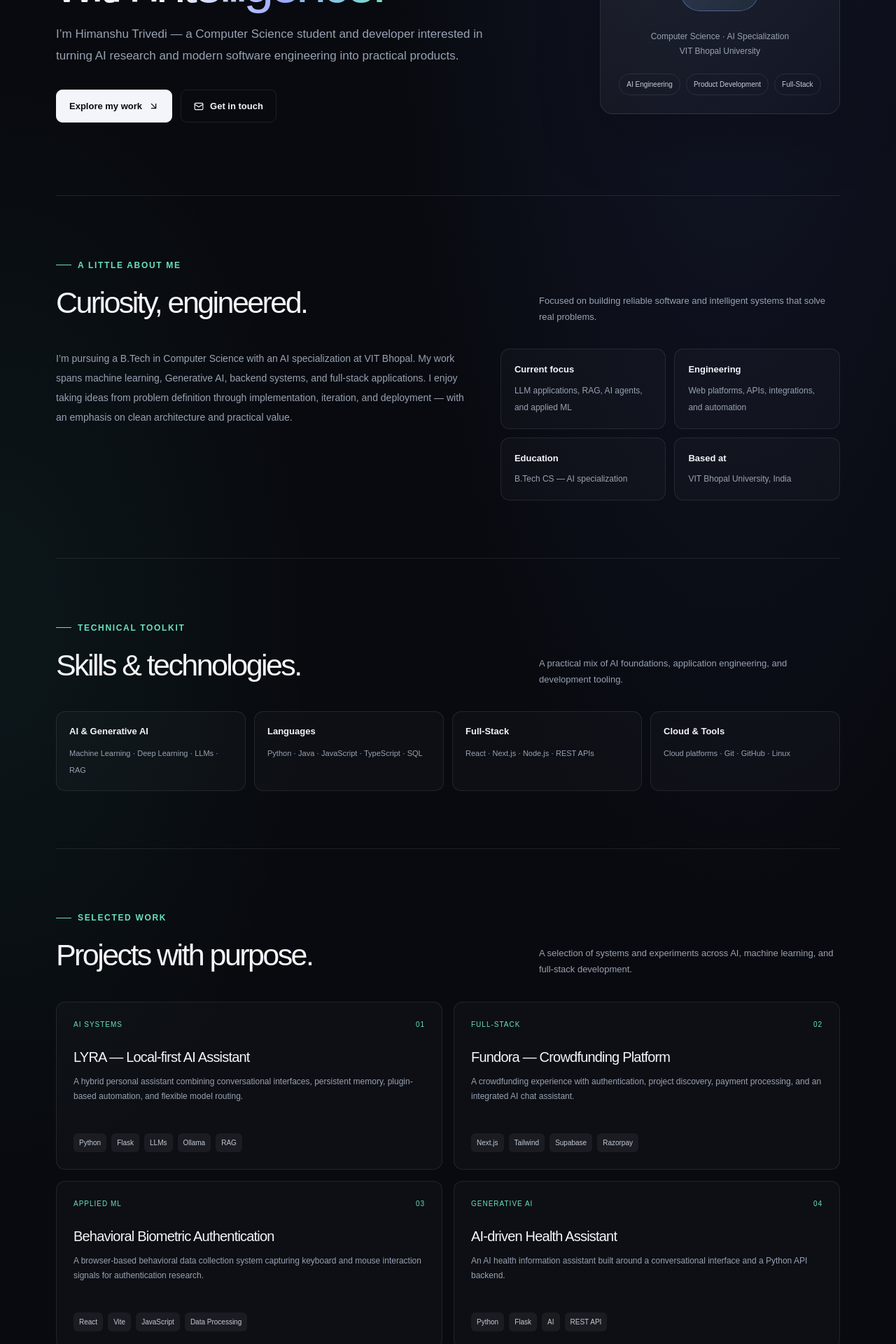
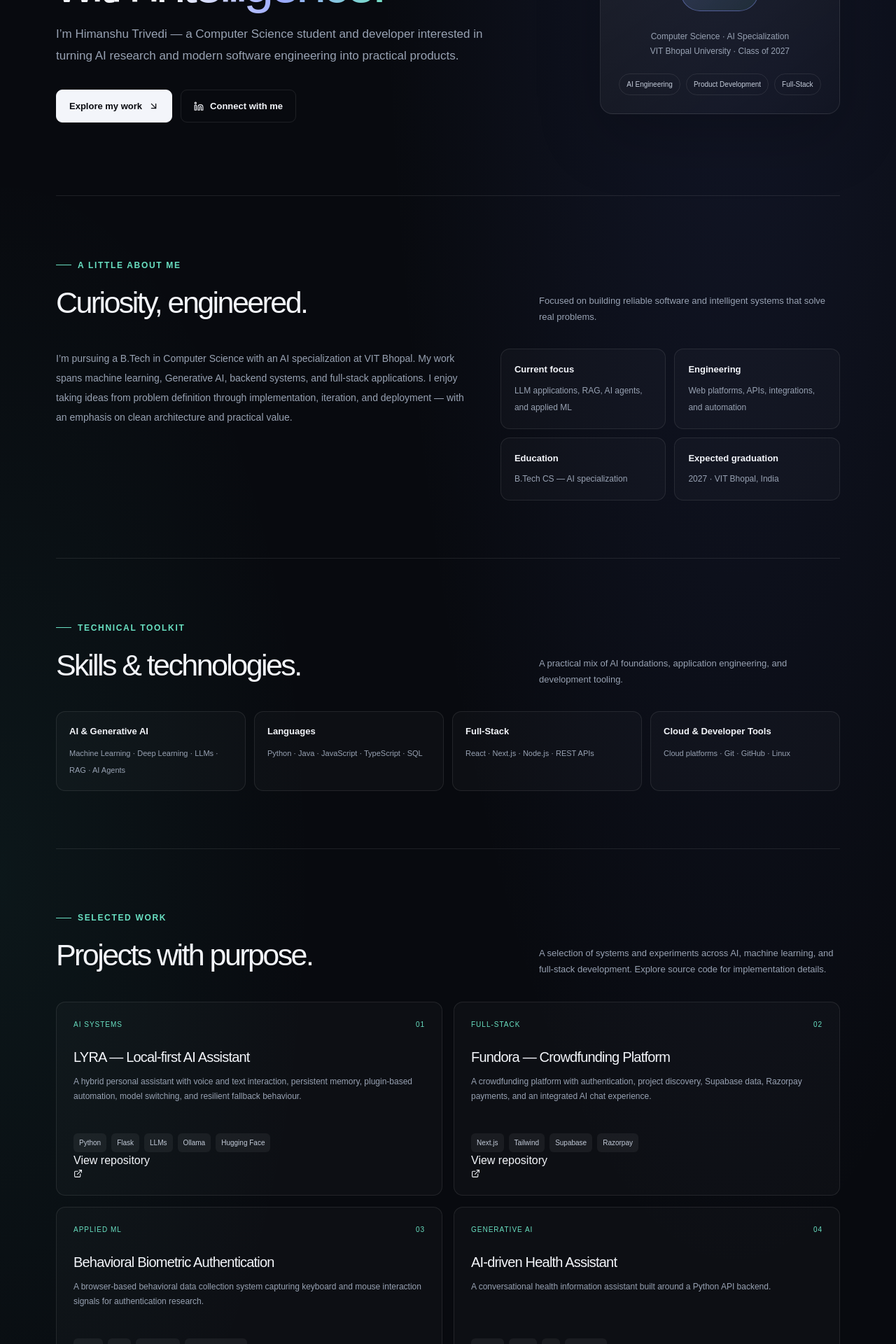
Before and after one commit to Himanshu-Trivedi9026/portfolio-website, a Next.js app: page / in a window 1280 px wide. Shown: the part 380-2300 px from the top of the page at 70% size. Built offline with nearby package versions, Linux system fonts and the light colour scheme.

Commit message:
feat: add project links achievements and certificates

```diff
--- a/src/app/page.tsx
+++ b/src/app/page.tsx
@@ -1,19 +1,33 @@
-import { ArrowDownRight, ArrowUpRight, Github, Linkedin, Mail } from "lucide-react";
+import { ArrowDownRight, ArrowUpRight, Github, Linkedin, ExternalLink } from "lucide-react";
 
 const projects = [
-  { name: "LYRA — Local-first AI Assistant", category: "AI SYSTEMS", description: "A hybrid personal assistant combining conversational interfaces, persistent memory, plugin-based automation, and flexible model routing.", stack: ["Python", "Flask", "LLMs", "Ollama", "RAG"] },
-  { name: "Fundora — Crowdfunding Platform", category: "FULL-STACK", description: "A crowdfunding experience with authentication, project discovery, payment processing, and an integrated AI chat assistant.", stack: ["Next.js", "Tailwind", "Supabase", "Razorpay"] },
-  { name: "Behavioral Biometric Authentication", category: "APPLIED ML", description: "A browser-based behavioral data collection system capturing keyboard and mouse interaction signals for authentication research.", stack: ["React", "Vite", "JavaScript", "Data Processing"] },
-  { name: "AI-driven Health Assistant", category: "GENERATIVE AI", description: "An AI health information assistant built around a conversational interface and a Python API backend.", stack: ["Python", "Flask", "AI", "REST API"] },
-  { name: "Unemployment Forecasting Model", category: "MACHINE LEARNING", description: "A forecasting project exploring employment trends through data preparation, analysis, and predictive modelling.", stack: ["Python", "Pandas", "Machine Learning"] },
-  { name: "Plant Disease Detection", category: "COMPUTER VISION", description: "An image-based plant disease classification project applying deep learning techniques to agricultural imagery.", stack: ["Python", "Deep Learning", "Computer Vision"] },
+  { name: "LYRA — Local-first AI Assistant", category: "AI SYSTEMS", description: "A hybrid personal assistant with voice and text interaction, persistent memory, plugin-based automation, model switching, and resilient fallback behaviour.", stack: ["Python", "Flask", "LLMs", "Ollama", "Hugging Face"], repo: "lyra-ai-assistant" },
+  { name: "Fundora — Crowdfunding Platform", category: "FULL-STACK", description: "A crowdfunding platform with authentication, project discovery, Supabase data, Razorpay payments, and an integrated AI chat experience.", stack: ["Next.js", "Tailwind", "Supabase", "Razorpay"], repo: "Fundora" },
+  { name: "Behavioral Biometric Authentication", category: "APPLIED ML", description: "A browser-based behavioral data collection system capturing keyboard and mouse interaction signals for authentication research.", stack: ["React", "Vite", "JavaScript", "Data Processing"], repo: "behavioral-biometric-authentication" },
+  { name: "AI-driven Health Assistant", category: "GENERATIVE AI", description: "A conversational health information assistant built around a Python API backend.", stack: ["Python", "Flask", "AI", "REST API"], repo: "AI-driven-health-assistant" },
+  { name: "Unemployment Forecasting Model", category: "MACHINE LEARNING", description: "A forecasting project exploring employment trends through data preparation, analysis, and predictive modelling.", stack: ["Python", "Pandas", "Machine Learning"], repo: "Unemployment_Forecasting_Model" },
+  { name: "Plant Disease Detection", category: "COMPUTER VISION", description: "An image-based plant disease classification project applying deep learning techniques to agricultural imagery.", stack: ["Python", "Deep Learning", "Computer Vision"], repo: "AI-Plant-Disease-Detection" },
 ];
 
 const skills = [
-  ["AI & Generative AI", "Machine Learning · Deep Learning · LLMs · RAG"],
+  ["AI & Generative AI", "Machine Learning · Deep Learning · LLMs · RAG · AI Agents"],
   ["Languages", "Python · Java · JavaScript · TypeScript · SQL"],
   ["Full-Stack", "React · Next.js · Node.js · REST APIs"],
-  ["Cloud & Tools", "Cloud platforms · Git · GitHub · Linux"],
+  ["Cloud & Developer Tools", "Cloud platforms · Git · GitHub · Linux"],
+];
+
+const certificates = [
+  "AI & Machine Learning",
+  "Python and C Programming",
+  "Java Programming",
+  "Getting Started with AI",
+  "AI Internship — SmartBridge",
+  "IBM Cloud Fundamentals",
+  "Journey to Cloud",
+  "MATLAB",
+  "NPTEL",
+  "Web Development",
+  "Project Completion",
 ];
 
 export default function Home() {
@@ -23,7 +37,7 @@ export default function Home() {
         <nav className="container nav" aria-label="Main navigation">
           <a className="brand" href="#home">HT<span>.</span></a>
           <div className="nav-links">
-            <a href="#about">About</a><a href="#skills">Skills</a><a href="#projects">Projects</a><a href="#experience">Experience</a><a href="#contact">Contact</a>
+            <a href="#about">About</a><a href="#skills">Skills</a><a href="#projects">Projects</a><a href="#achievements">Achievements</a><a href="#contact">Contact</a>
           </div>
           <a className="button" href="https://github.com/Himanshu-Trivedi9026" target="_blank" rel="noreferrer">GitHub <ArrowUpRight size={14}/></a>
         </nav>
@@ -37,13 +51,13 @@ export default function Home() {
             <p className="lead">I’m Himanshu Trivedi — a Computer Science student and developer interested in turning AI research and modern software engineering into practical products.</p>
             <div className="actions">
               <a className="button button-primary" href="#projects">Explore my work <ArrowDownRight size={15}/></a>
-              <a className="button" href="mailto:himanshutrivedi@example.com"><Mail size={14}/> Get in touch</a>
+              <a className="button" href="https://www.linkedin.com/in/himanshu-trivedi-878aa6373" target="_blank" rel="noreferrer"><Linkedin size={14}/> Connect with me</a>
             </div>
           </div>
           <aside className="hero-panel">
             <div className="panel-top"><span>PROFILE / 2026</span><span className="status">Building</span></div>
             <div className="panel-monogram">HT</div>
-            <div className="panel-caption">Computer Science · AI Specialization<br/>VIT Bhopal University</div>
+            <div className="panel-caption">Computer Science · AI Specialization<br/>VIT Bhopal University · Class of 2027</div>
             <div className="panel-tags"><span className="tag">AI Engineering</span><span className="tag">Product Development</span><span className="tag">Full-Stack</span></div>
           </aside>
         </section>
@@ -56,7 +70,7 @@ export default function Home() {
               <div className="info-card"><strong>Current focus</strong><span>LLM applications, RAG, AI agents, and applied ML</span></div>
               <div className="info-card"><strong>Engineering</strong><span>Web platforms, APIs, integrations, and automation</span></div>
               <div className="info-card"><strong>Education</strong><span>B.Tech CS — AI specialization</span></div>
-              <div className="info-card"><strong>Based at</strong><span>VIT Bhopal University, India</span></div>
+              <div className="info-card"><strong>Expected graduation</strong><span>2027 · VIT Bhopal, India</span></div>
             </div>
           </div>
         </section>
@@ -67,8 +81,8 @@ export default function Home() {
         </section>
 
         <section className="section" id="projects">
-          <div className="section-heading"><div><div className="eyebrow">Selected work</div><h2>Projects with purpose.</h2></div><p>A selection of systems and experiments across AI, machine learning, and full-stack development.</p></div>
-          <div className="project-grid">{projects.map((project,index)=><article className="project-card" key={project.name}><div className="project-meta"><span>{project.category}</span><span>0{index+1}</span></div><h3>{project.name}</h3><p>{project.description}</p><div className="project-stack">{project.stack.map(item=><span key={item}>{item}</span>)}</div></article>)}</div>
+          <div className="section-heading"><div><div className="eyebrow">Selected work</div><h2>Projects with purpose.</h2></div><p>A selection of systems and experiments across AI, machine learning, and full-stack development. Explore source code for implementation details.</p></div>
+          <div className="project-grid">{projects.map((project,index)=><article className="project-card" key={project.name}><div className="project-meta"><span>{project.category}</span><span>0{index+1}</span></div><h3>{project.name}</h3><p>{project.description}</p><div className="project-stack">{project.stack.map(item=><span key={item}>{item}</span>)}</div><a className="project-link" href={`https://github.com/Himanshu-Trivedi9026/${project.repo}`} target="_blank" rel="noreferrer">View repository <ExternalLink size={13}/></a></article>)}</div>
         </section>
 
         <section className="section" id="experience">
@@ -79,8 +93,21 @@ export default function Home() {
           </div>
         </section>
 
+        <section className="section" id="achievements">
+          <div className="section-heading"><div><div className="eyebrow">Recognition & credentials</div><h2>Milestones along the way.</h2></div><p>Hackathon participation, technical learning, and certificates that document continued growth.</p></div>
+          <div className="timeline">
+            <article className="timeline-card"><time>2025 · NASSCOM Tech Developer Hackathon</time><h3>Shortlisted · Final 20 teams</h3><p>Advanced to the final 20 teams in the NASSCOM Tech Developer Hackathon.</p></article>
+            <article className="timeline-card"><time>2025 · Inya.ai / Gnani.ai Buildathon</time><h3>Shortlisted</h3><p>Selected for the shortlisted stage of the buildathon.</p></article>
+            <article className="timeline-card"><time>2025 · AI for Bharat Hackathon</time><h3>Shortlisted</h3><p>Selected for the shortlisted stage of the AI for Bharat Hackathon.</p></article>
+            <article className="timeline-card"><time>Google Cloud Skills Boost</time><h3>24 learning badges</h3><p>Completed a collection of cloud and technology learning activities.</p></article>
+          </div>
+          <h3 className="subheading">Certificates in the current portfolio</h3>
+          <div className="certificate-grid">{certificates.map((certificate)=><div className="certificate-item" key={certificate}><span>{certificate}</span><span className="certificate-mark">↗</span></div>)}</div>
+          <p className="credential-note">Certificate image assets are retained in the repository. The next content pass will connect each card to its matching image and verified credential URL.</p>
+        </section>
+
         <section className="section" id="contact">
-          <div className="contact-panel"><div><div className="eyebrow">Have a project in mind?</div><h2>Let’s build something meaningful.</h2><p>Open to conversations around AI engineering, full-stack development, and opportunities to collaborate.</p></div><a className="button button-primary" href="mailto:himanshutrivedi@example.com">Start a conversation <ArrowUpRight size={15}/></a></div>
+          <div className="contact-panel"><div><div className="eyebrow">Have a project in mind?</div><h2>Let’s build something meaningful.</h2><p>Open to conversations around AI engineering, full-stack development, and opportunities to collaborate.</p></div><a className="button button-primary" href="https://www.linkedin.com/in/himanshu-trivedi-878aa6373" target="_blank" rel="noreferrer">Start a conversation <ArrowUpRight size={15}/></a></div>
         </section>
 
         <footer className="footer"><span>© {new Date().getFullYear()} Himanshu Trivedi. Built with intent.</span><span><a href="https://github.com/Himanshu-Trivedi9026" aria-label="GitHub"><Github size={15}/></a>　<a href="https://www.linkedin.com/in/himanshu-trivedi-878aa6373" aria-label="LinkedIn"><Linkedin size={15}/></a></span></footer>
```
